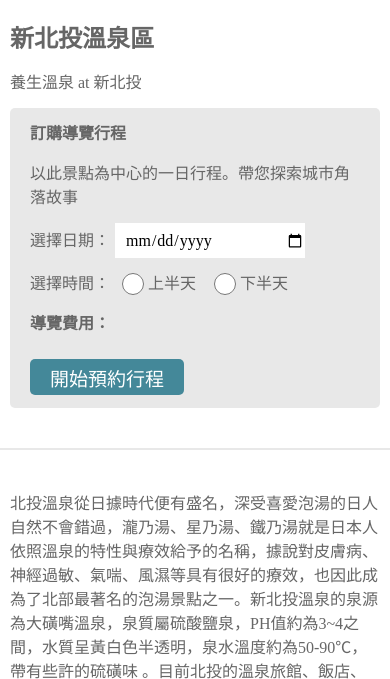
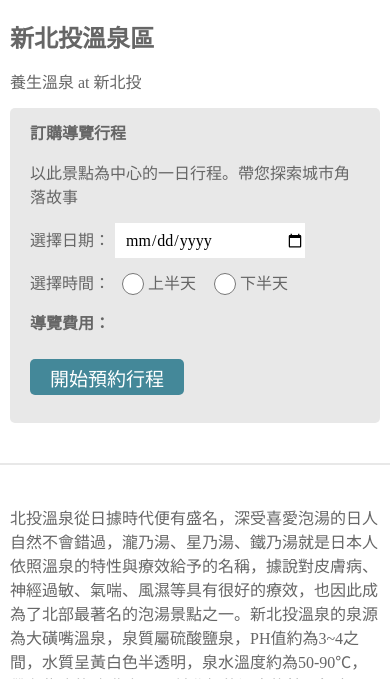
Before and after one commit to a05031113/taipei-day-trip, a Flask app: page /attraction/1 in a window 390 px wide. Shown: the part 455-1134 px from the top of the page. Run offline with Flask 2, Linux system fonts and the light colour scheme; data comes from the database, SQL or seed files in the repository; some libraries are stand-ins or nearby versions.

Commit message:
upload version 2.0 for css edit

```diff
--- a/static/layout.css
+++ b/static/layout.css
@@ -401,7 +401,7 @@ footer{
     position: relative;
     width: 100%;
     height: 315px;
-    min-height: 320px;
+    min-height: 300px;
     background: #E8E8E8;
     border-radius: 5px;
     margin-top: 5px;
@@ -538,9 +538,6 @@ footer{
         margin-left: 10px;
         margin-right: 10px;
     }
-    .attractionBooking{
-        height: auto;
-    }
     .bookingContent{
         margin-right: 15px;
     }
```
